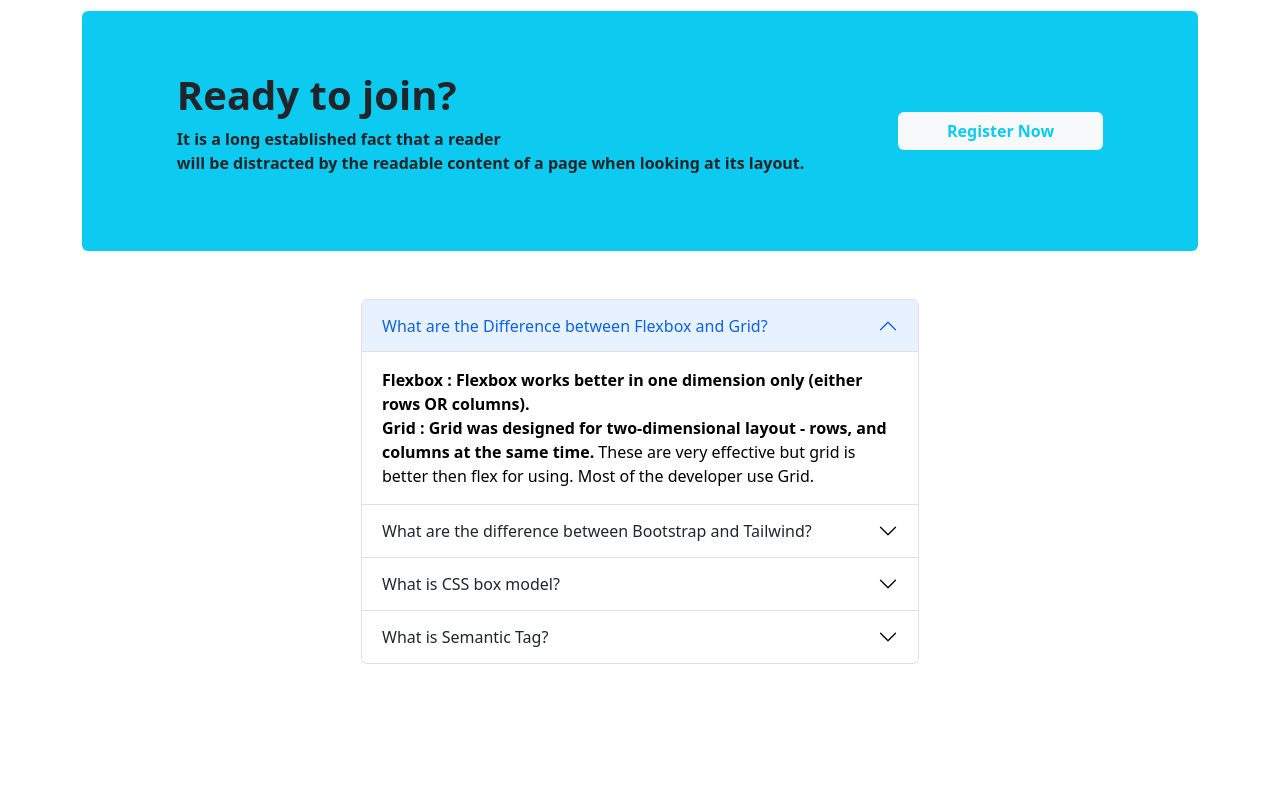
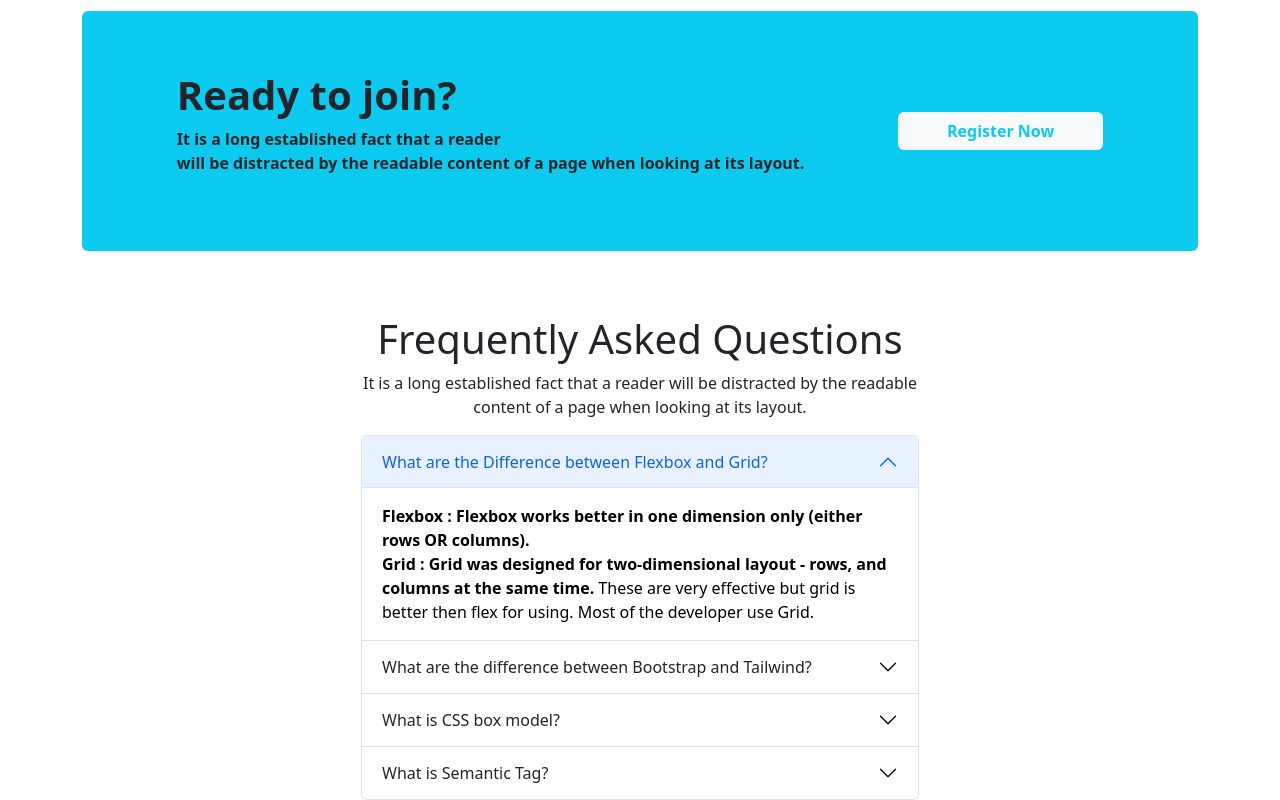
Before and after one commit to abujayed007/Edtech-website, a plain HTML site: page index.html in a window 1280 px wide. Shown: the part 2397-3197 px from the top of the page. Before the commit the page ends 3061 px from the top, so only its background shows below. Drawn offline with nearby package versions, Linux system fonts and the light colour scheme.

Commit message:
resolved accordion section

```diff
--- a/index.html
+++ b/index.html
@@ -277,6 +277,14 @@
         </section>
        <!-- Joining part End     -->
        <section class="container mt-5">
+        <div class=" d-flex
+    justify-content-center pt-3">
+    <div>
+        <h1 class="text-center">Frequently Asked Questions</h1>
+        <p class="text-center">It is a long established fact that a reader will be distracted by the readable <br>
+          content of a page when looking at its layout.</p>
+      </div>
+      </div>
         <div class="d-flex justify-content-center">
           <div class="accordion w-50" id="accordionExample">
             <div class="accordion-item">
```
